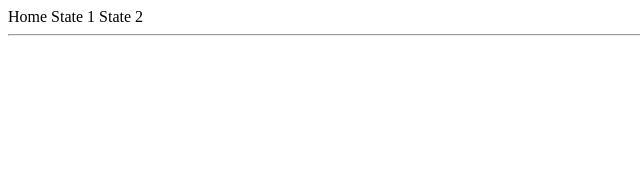
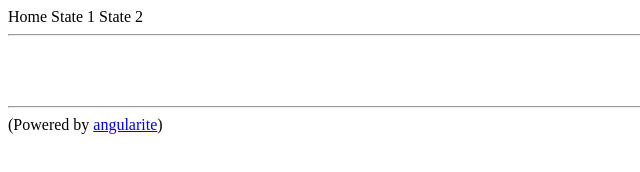
Before and after one commit to ccll/meteor-angular-ui-router-demo, a plain HTML site: page client/index.html in a window 1280 px wide. Shown: the whole page, without its empty margins (0-640 px from the left). Drawn offline with Linux system fonts and the light colour scheme.

Commit message:
Add angularite link

```diff
--- a/client/index.html
+++ b/client/index.html
@@ -12,5 +12,12 @@
     <hr/>
 
     <div ui-view></div>
+
+    <br />
+    <br />
+    <br />
+    <hr />
+
+    <span>(Powered by <a href="https://github.com/ccll/meteor-angularite">angularite</a>)</span>
 </div>
 </body>
```
